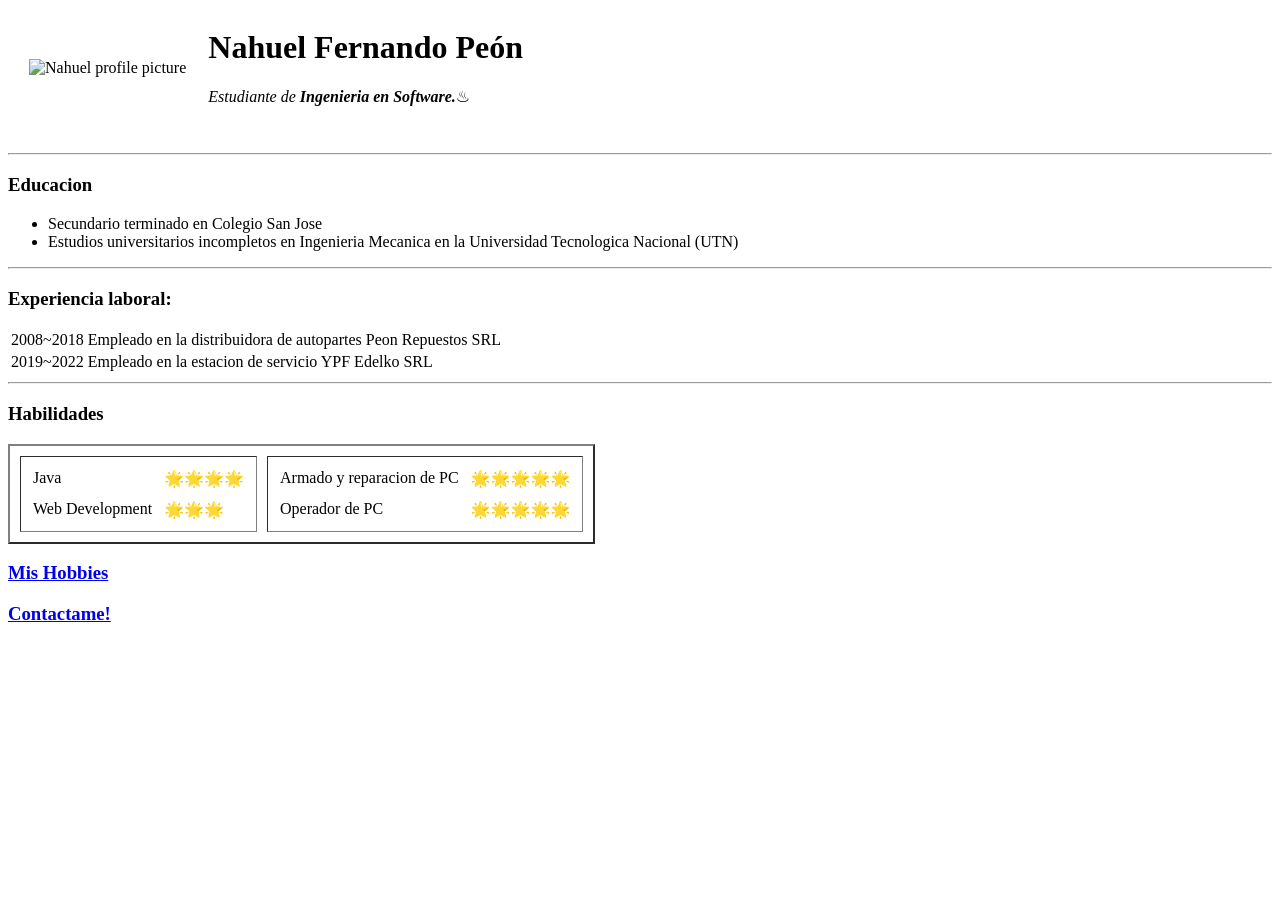
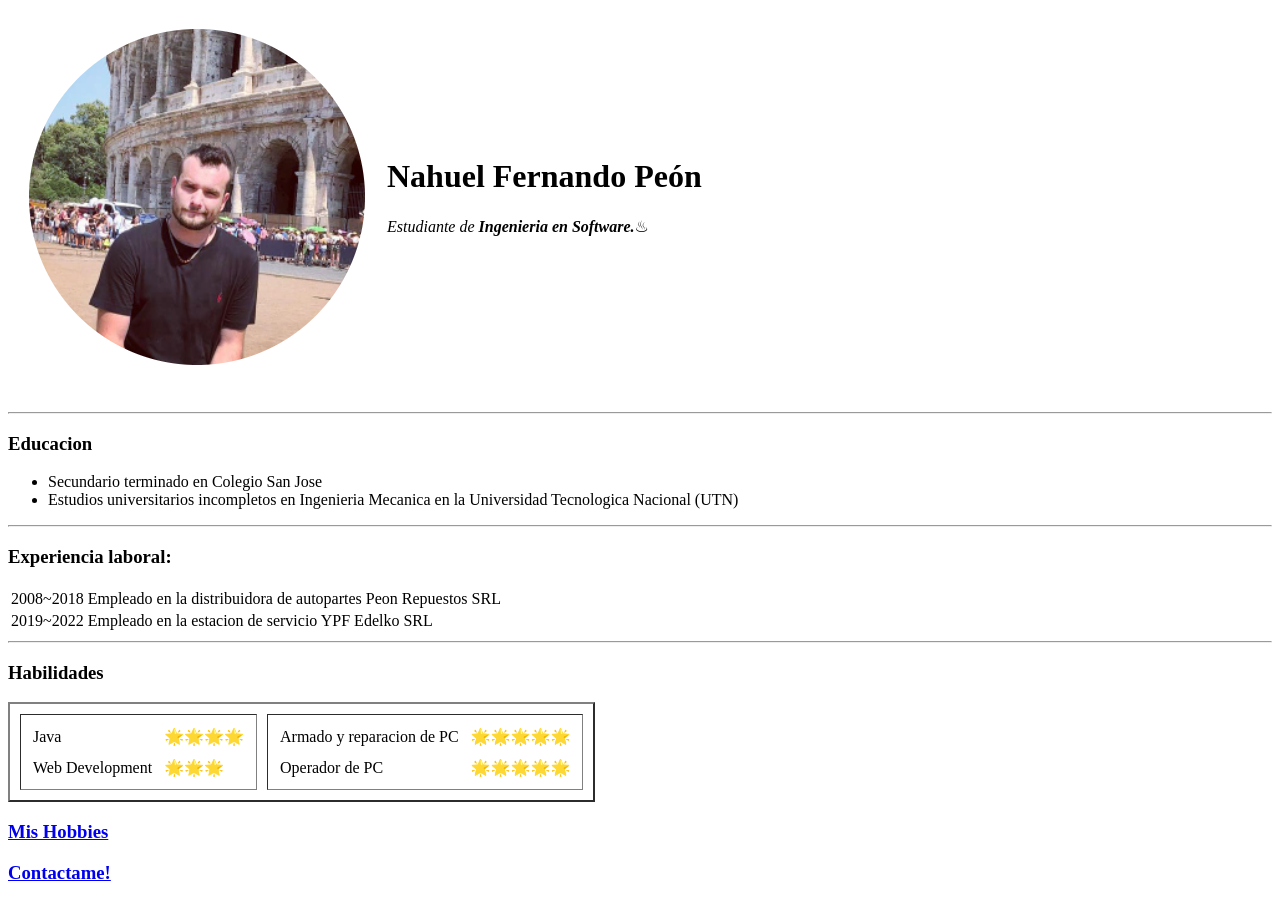
Before and after one commit to nahuelpeon/cv, a plain HTML site: page index.htm in a window 1280 px wide. Before the commit the page ends 800 px from the top, so only its background shows below. Drawn offline with Linux system fonts and the light colour scheme.

Commit message:
me faltaba una S de images

```diff
--- a/index.htm
+++ b/index.htm
@@ -9,7 +9,7 @@
 <body>
   <table cellspacing="20">
     <tr>
-      <td><img src="image/Nahuel.png" alt="Nahuel profile picture" /></td>
+      <td><img src="images/Nahuel.png" alt="Nahuel profile picture" /></td>
       <td>
         <h1><strong>Nahuel Fernando Peón</strong></h1>
         <p><em>Estudiante de <strong>Ingenieria en Software.</strong></em>♨</p>
```
